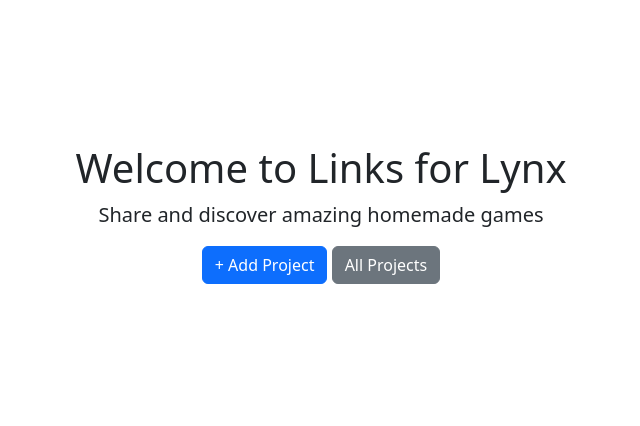
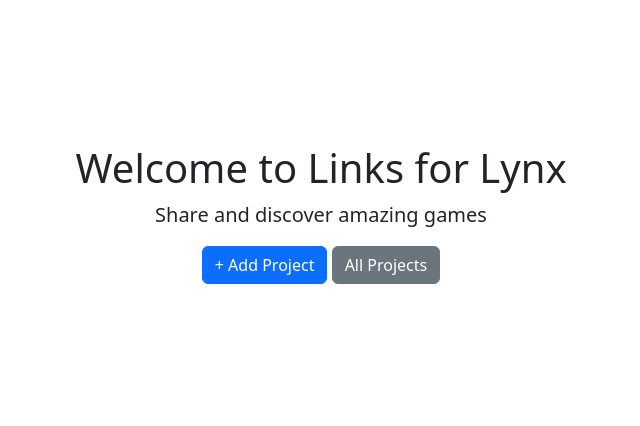
Before and after one commit to pavankay/linksforlynx, a Flask app: page / in a window 1280 px wide. Shown: the part 56-482 px from the top of the page, without its empty margins (319-959 px from the left). Run offline with Flask 3, Linux system fonts and the light colour scheme; some libraries are stand-ins or nearby versions.

Commit message:
refactor: Update landing page message to be more concise

```diff
--- a/templates/index.html
+++ b/templates/index.html
@@ -6,7 +6,7 @@
 <div class="row mt-5">
     <div class="col-md-8 mx-auto text-center">
         <h1>Welcome to Links for Lynx</h1>
-        <p class="lead">Share and discover amazing homemade games</p>
+        <p class="lead">Share and discover amazing games</p>
         <a href="{{ url_for('add_project') }}" class="btn btn-primary">+ Add Project</a>
         <a href="{{ url_for('all_projects') }}" class="btn btn-secondary">All Projects</a>
     </div>
```
